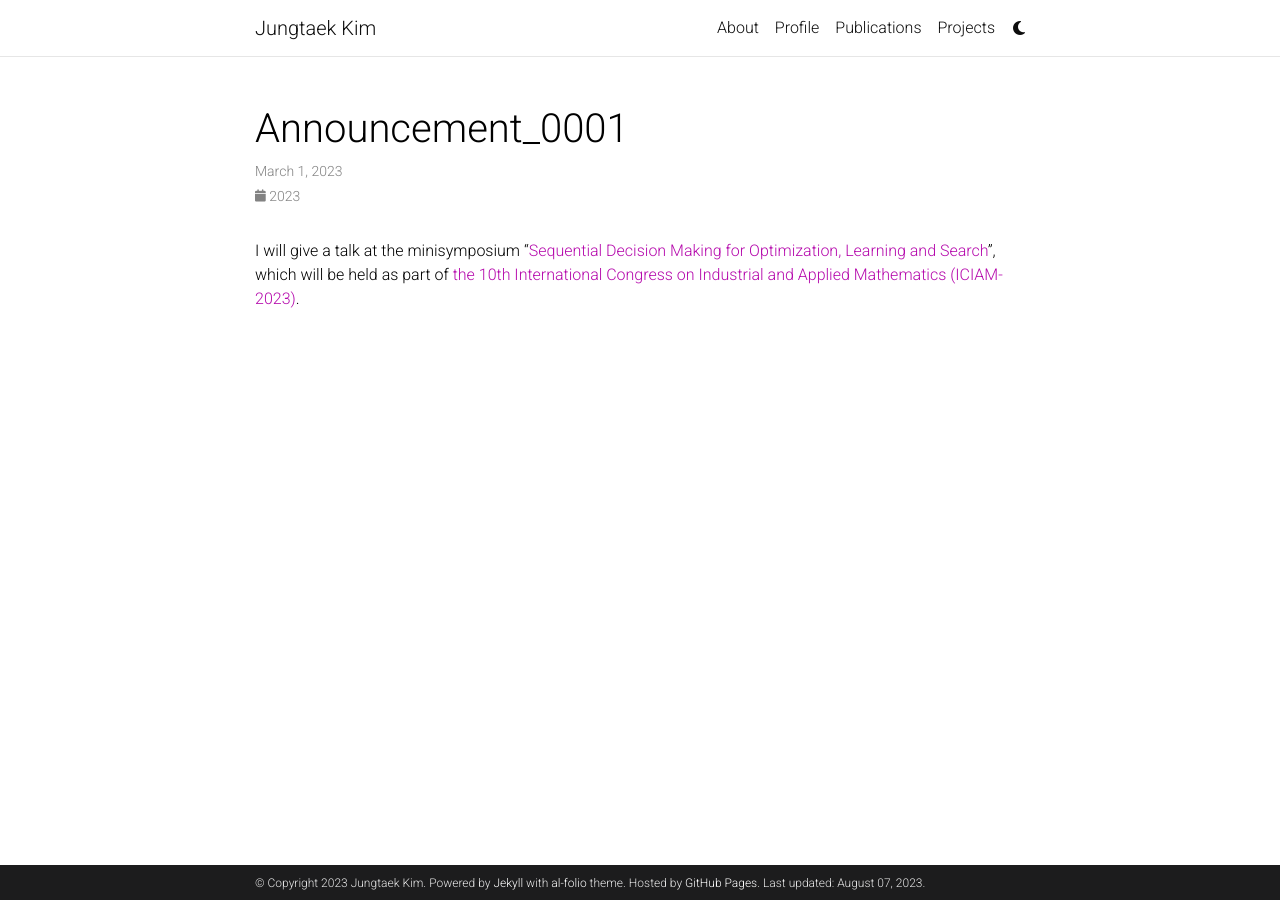
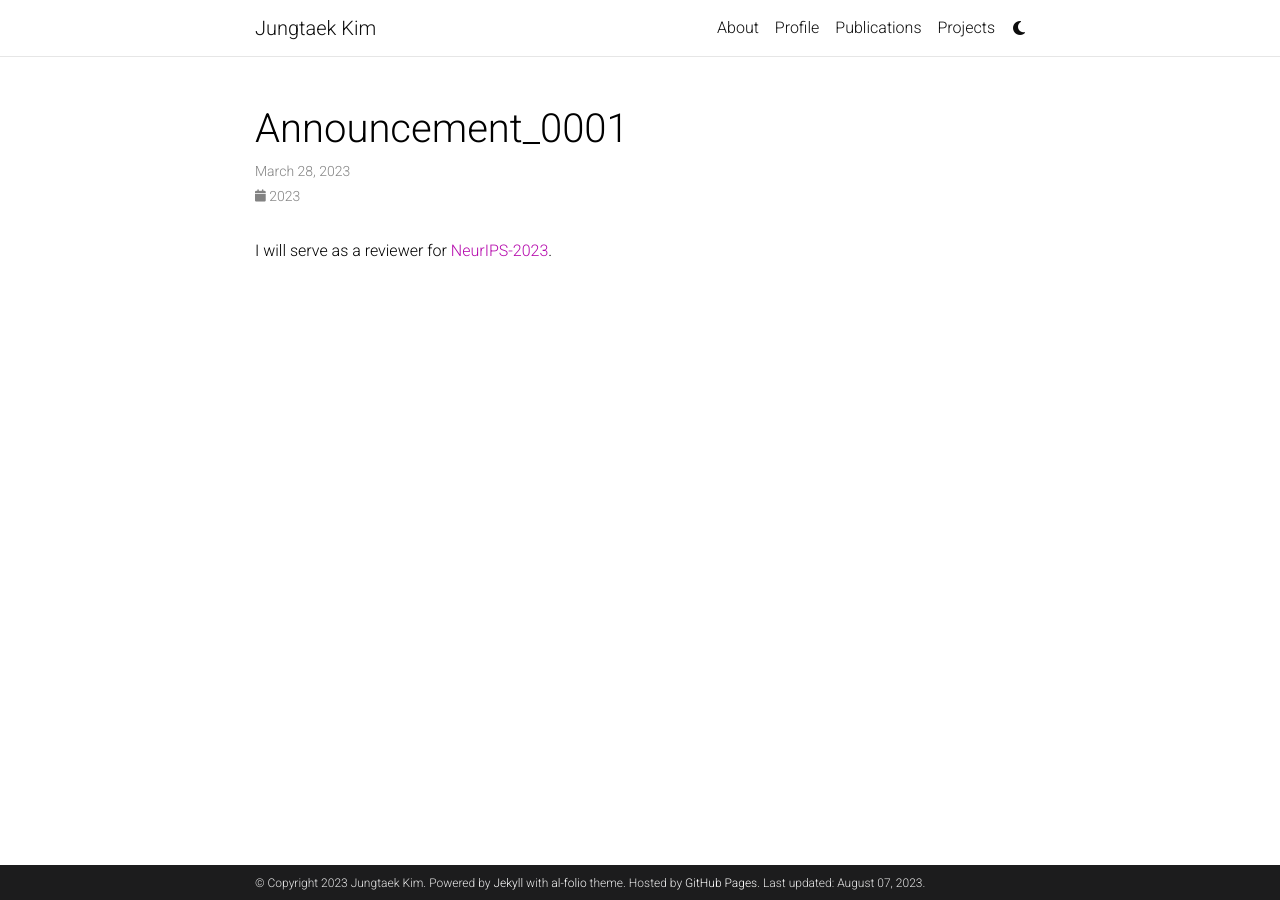
Before and after one commit to jungtaekkim/jungtaekkim.github.io, a Jekyll site: the page built from _news/announcement_0001.md, in a window 1280 px wide. Built offline with Jekyll 4.4.1, drawn with Linux system fonts in a browser that asks for light colours; full-size pictures stand in for the smaller copies a plugin makes; comment, search, counter and statistics services are not loaded; a style sheet for code colours, icons or effects is not loaded.

Commit message:
Update all

```diff
--- a/_news/announcement_0001.md
+++ b/_news/announcement_0001.md
@@ -1,8 +1,8 @@
 ---
 layout: post
-date: 2023-03-01 12:00:00-0400
+date: 2023-03-28 12:00:00-0400
 inline: true
 related_posts: false
 ---
 
-I will give a talk at the minisymposium "<a href="https://iciam2023.org/registered_data?id=00702&pass=20e02a44a03ecab85dcbaf10f7e4134d" target="_blank">Sequential Decision Making for Optimization, Learning and Search</a>", which will be held as part of <a href="https://iciam2023.org" target="_blank">the 10th International Congress on Industrial and Applied Mathematics (ICIAM-2023)</a>.
+I will serve as a reviewer for <a href="https://neurips.cc/Conferences/2023" target="_blank">NeurIPS-2023</a>.
```
Also changed, not shown: _news/announcement_0002.md (+2 -2 lines).
